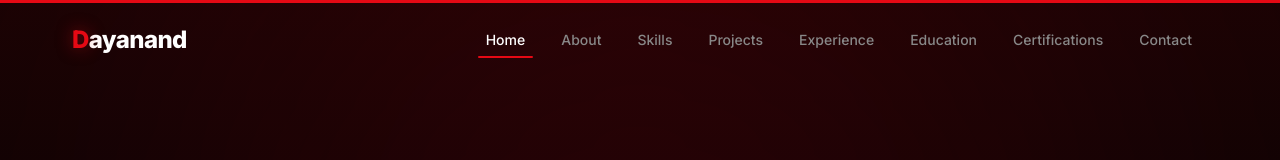
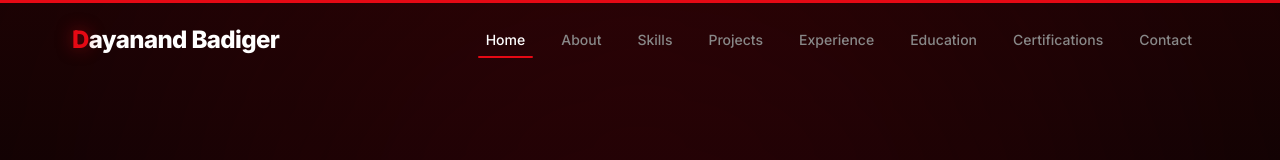
Before and after one commit to BDayanand/dayanand, a React (Vite) app: page / in a window 1280 px wide. Shown: the top 160 px of the page. Built offline with nearby package versions, Linux system fonts and the light colour scheme; the HTML template or start-up script is replaced by a standard one.

Commit message:
navbar update

```diff
--- a/src/components/Navbar.jsx
+++ b/src/components/Navbar.jsx
@@ -52,7 +52,7 @@ export default function Navbar() {
         <div className="flex items-center justify-between h-16 md:h-20">
           <button onClick={() => scrollTo('home')} className="text-2xl font-extrabold tracking-tight">
             <span className="text-accent max-sm:drop-shadow-none drop-shadow-[0_0_8px_rgba(229,9,20,0.5)]">D</span>
-            <span className="text-text-primary">ayanand</span>
+            <span className="text-text-primary">ayanand Badiger</span>
           </button>
 
           <div className="hidden md:flex items-center gap-1">
```
